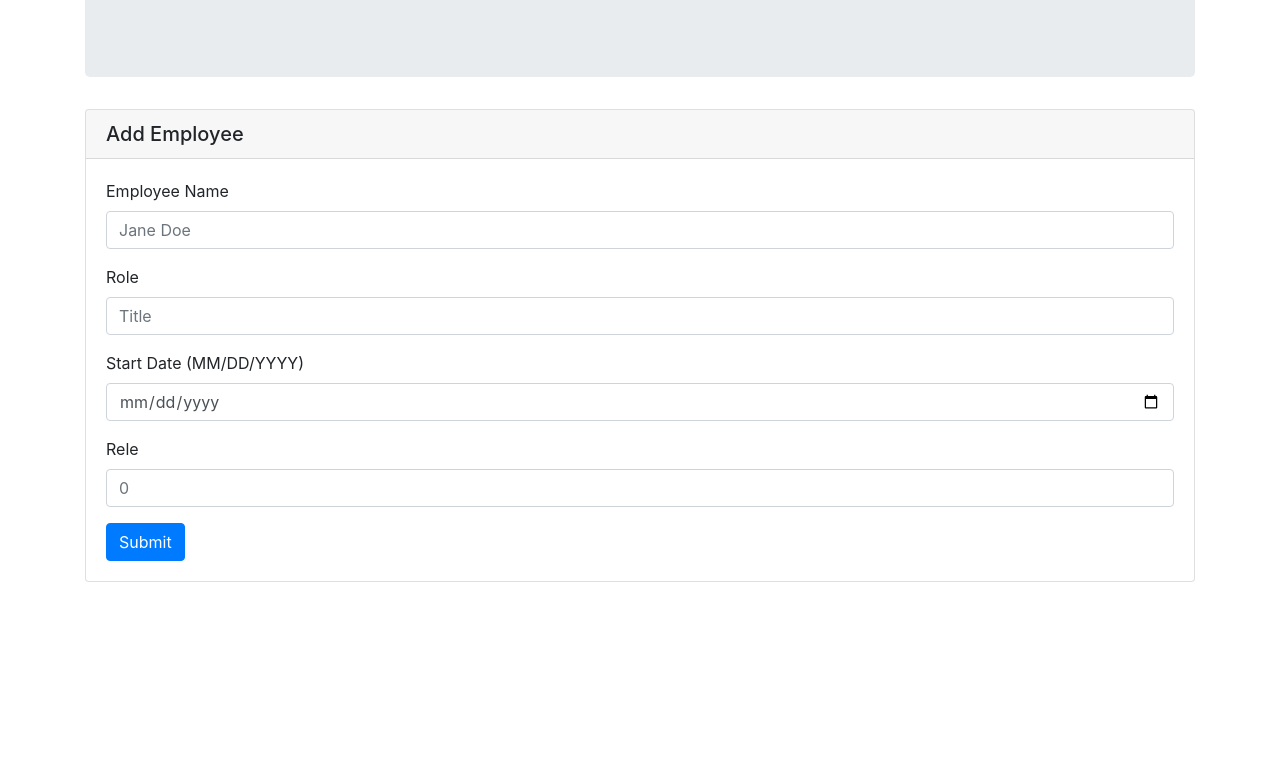
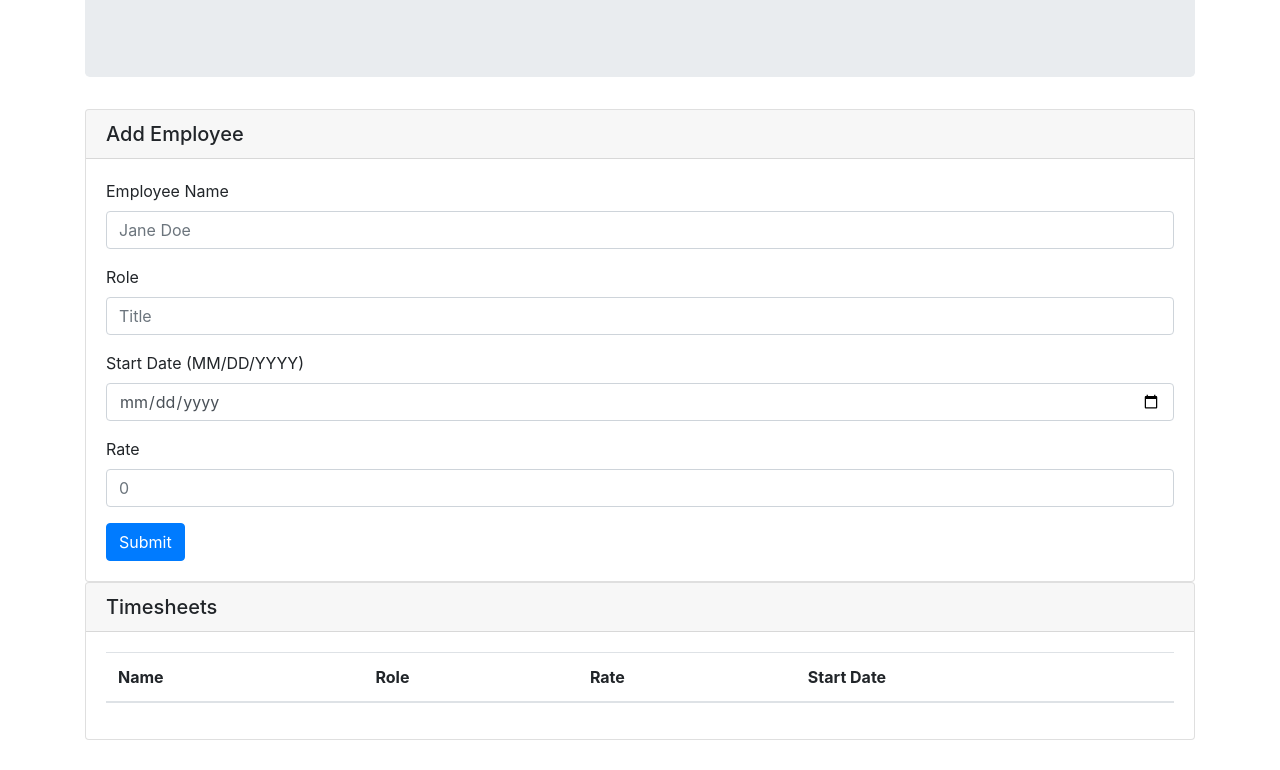
Before and after one commit to mbrennecke/timesheet, a plain HTML site: page index.html in a window 1280 px wide. Shown: the part 172-942 px from the top of the page. Before the commit the page ends 800 px from the top, so only its background shows below. Drawn offline with nearby package versions, Linux system fonts and the light colour scheme; files whose address does not match are found by name.

Commit message:
stuff added

```diff
--- a/index.html
+++ b/index.html
@@ -36,13 +36,30 @@
 					<input type="date" class="form-control" id="date" placeholder="01/01/2000">
 				  </div>
 				  <div class="form-group">
-					<label for="rate">Rele</label>
+					<label for="rate">Rate</label>
 					<input type="number" class="form-control" id="rate" placeholder="0">
 				  </div>
 				  <button type="submit" class="btn btn-primary" id="submit">Submit</button>
 				</form>
 			  </div>
 			</div>
+
+			<div class="card">
+			  <h5 class="card-header">Timesheets</h5>
+			  <div class="card-body">
+
+						<table class="table">
+						  <thead>
+							<tr>
+							  <th scope="col">Name</th>
+							  <th scope="col">Role</th>
+							  <th scope="col">Rate</th>
+							  <th scope="col">Start Date</th>
+							</tr>
+						  </thead>
+							<tbody id="current"></tbody>
+						</table>
+
 		</div>
 		<script src="assets/javascript/app.js"></script>
 	</body>
```
